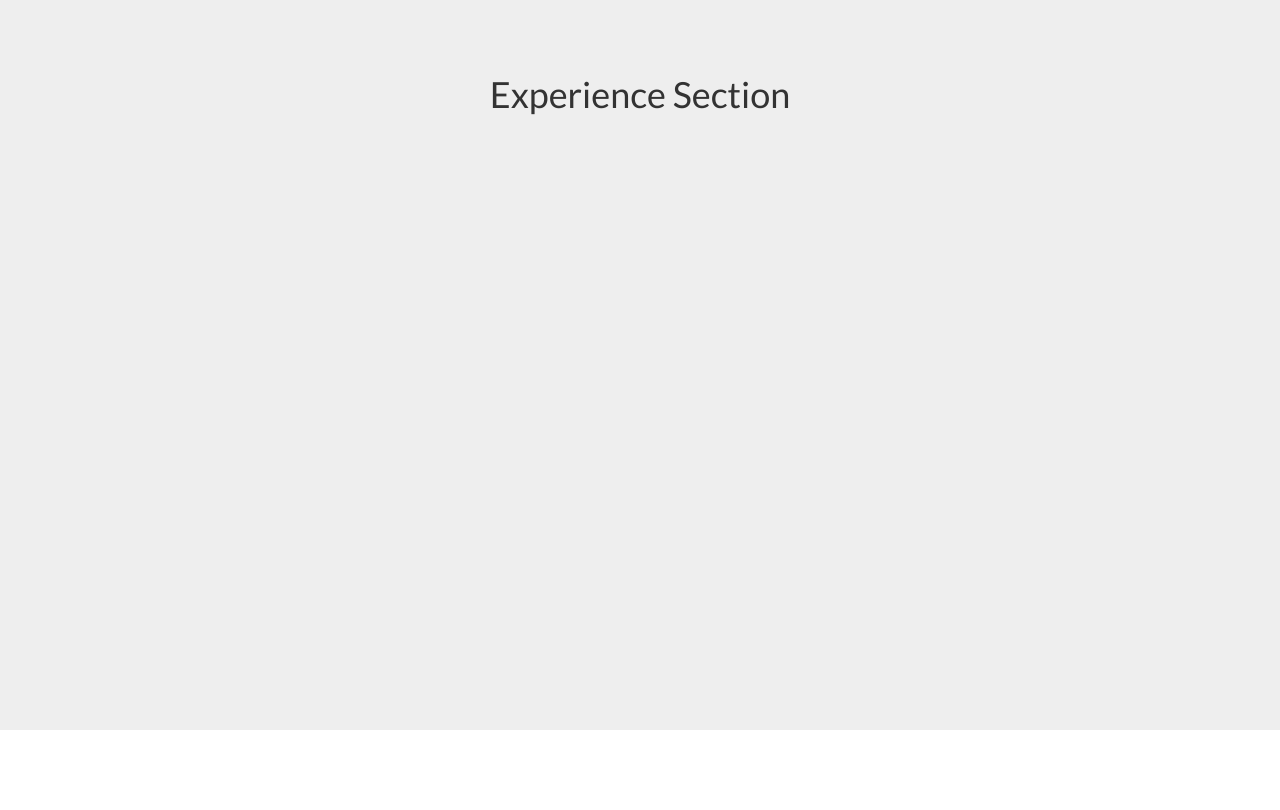
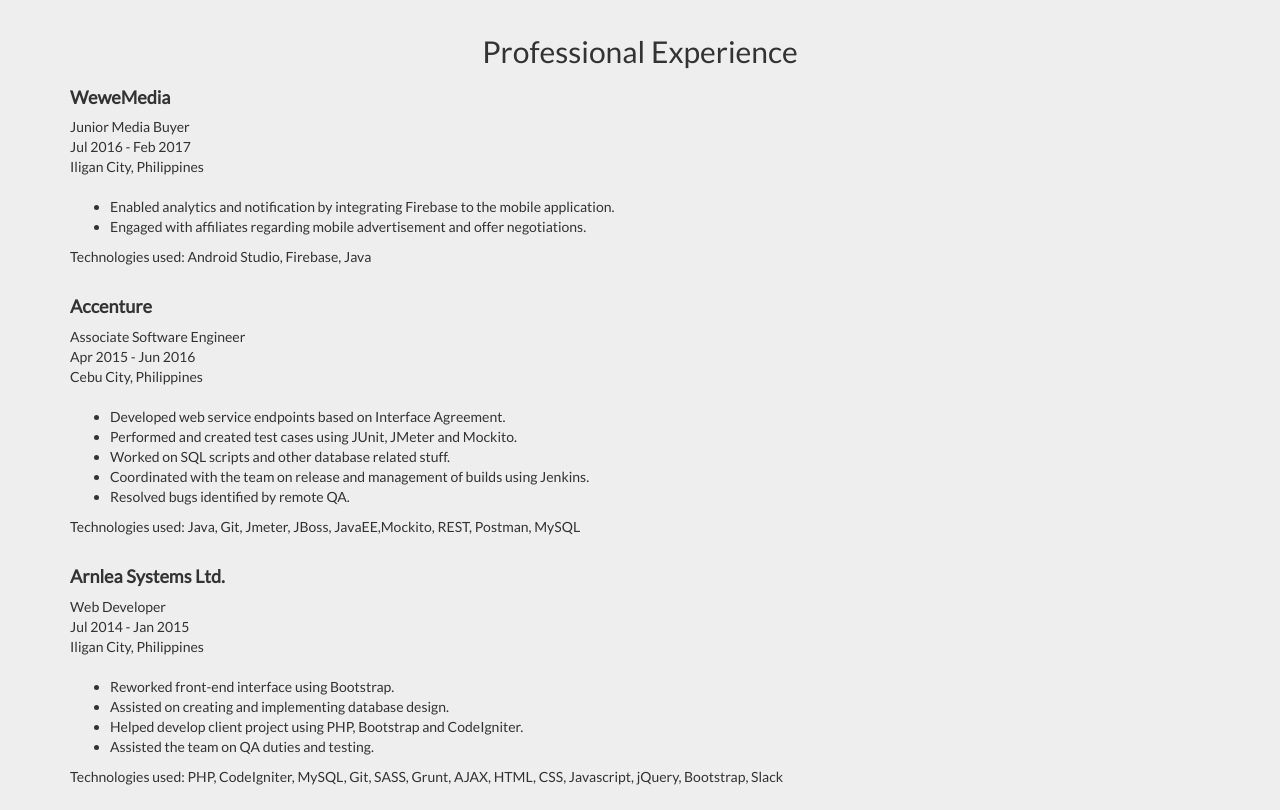
Before and after one commit to adriansangil/adriansangil.github.io, a plain HTML site: page index.html in a window 1280 px wide. Shown: the part 960-1770 px from the top of the page. Drawn offline with nearby package versions, Linux system fonts and the light colour scheme.

Commit message:
added professioanl experience section

```diff
--- a/css/custom.css
+++ b/css/custom.css
@@ -43,7 +43,7 @@
 }
 
 .general-description {
-	color: #95a5a6;
+	color: #777d7d;
 	font-size: .9em;
 }
 
--- a/css/scrolling-nav.css
+++ b/css/scrolling-nav.css
@@ -28,14 +28,14 @@
 
 .white-section {
     min-height: 100%;
-    padding-top: 125px;
+    padding-top: 75px;
     text-align: center;
     background: #fff;
 }
 
 .dark-section {
     min-height: 100%;
-    padding-top: 125px;
+    padding-top: 75px;
     text-align: center;
     background: #eee;
 }
--- a/index.html
+++ b/index.html
@@ -50,7 +50,11 @@
                 <div class="col-lg-12">
                     <h1><strong>{{greetings1}}</strong></h1>
                     <span class="greetings">{{greetings2}}</span>
+                    <p></p>
                 </div>
+                <div class="col-lg-12">
+                <p>{{summary}}</p>
+            	</div>
             </div>
 
             <!-- first row about me -->
@@ -95,11 +99,23 @@
 
 	<!-- Experience Section -->
     <section id="experience" class="dark-section">
-        <div class="container custom-container">
+        <div class="container custom-container" ng-controller="ExperienceController">
             <div class="row">
                 <div class="col-lg-12">
-                    <h1>Experience Section</h1>
+                    <h2>{{header}}</h2>
                 </div>
+            </div>
+            <div class="text-left" ng-repeat="xp in experience">
+            	<h4><strong>{{xp.company}}</strong></h4>
+            	<span>{{xp.jobTitle}}<br /></span>
+            	<span class="job-length">{{xp.jobLength}}</span>
+            	<address class="job-address">{{xp.location}}</address>
+            	<ul>
+            		<li ng-repeat="r in xp.responsibilities">{{r}}</li>
+            	</ul>
+
+            	<span>Technologies used: {{xp.tech}}</span>
+            	<p><br></p>
             </div>
         </div>
     </section>
@@ -118,7 +134,7 @@
 
 
     <!-- Projects Section -->
-    <section id="projects" class="white-section">
+    <section id="projects" class="dark-section">
         <div class="container custom-container">
             <div class="row">
                 <div class="col-lg-12">
@@ -129,7 +145,7 @@
     </section>
 
     <!-- Education Section -->
-    <section id="education" class="dark-section">
+    <section id="education" class="white-section">
         <div class="container custom-container">
             <div class="row">
                 <div class="col-lg-12">
@@ -179,5 +195,6 @@
 	<!-- controllers -->
 	<script src="js/controllers/MainController.js"></script>
 	<script src="js/controllers/AboutMeController.js"></script>
+	<script src="js/controllers/ExperienceController.js"></script>
 </body>
 </html>
--- a/js/controllers/AboutMeController.js
+++ b/js/controllers/AboutMeController.js
@@ -1,6 +1,7 @@
 app.controller('AboutMeController', ['$scope', function($scope) {
   $scope.greetings1 = "Hello,";
   $scope.greetings2 = "a bit about me:";
+  $scope.summary = "I am a software engineer with 2+ years of experience in web and software development. I am highly familiar with the technologies and wide variety of tools used for web development. I also possess a Bachelor Degree in Information Technology Major in Database Systems."
 
   let myInfo = [];
 
--- /dev/null
+++ b/js/controllers/ExperienceController.js
@@ -0,0 +1,43 @@
+app.controller('ExperienceController', ['$scope', function($scope) {
+  $scope.header = "Professional Experience";
+
+  let myExperience = [];
+
+  myExperience.push({jobTitle:"Junior Media Buyer",
+  	company:"WeweMedia",
+  	jobLength:"Jul 2016 - Feb 2017",
+  	location:"Iligan City, Philippines",
+  	responsibilities:[
+  	"Enabled analytics and notification by integrating Firebase to the mobile application.",
+  	"Engaged with affiliates regarding mobile advertisement and offer negotiations."],
+  	tech: "Android Studio, Firebase, Java"
+  });
+
+  myExperience.push({jobTitle:"Associate Software Engineer",
+  	company:"Accenture",
+  	jobLength:"Apr 2015 - Jun 2016",
+  	location:"Cebu City, Philippines",
+  	responsibilities:[
+  	"Developed web service endpoints based on Interface Agreement.",
+  	"Performed and created test cases using JUnit, JMeter and Mockito.",
+  	"Worked on SQL scripts and other database related stuff.",
+  	"Coordinated with the team on release and management of builds using Jenkins.",
+  	"Resolved bugs identified by remote QA."],
+  	tech: "Java, Git, Jmeter, JBoss, JavaEE,Mockito, REST, Postman, MySQL"
+  });
+
+  myExperience.push({jobTitle:"Web Developer",
+  	company:"Arnlea Systems Ltd.",
+  	jobLength:"Jul 2014 - Jan 2015",
+  	location:"Iligan City, Philippines",
+  	responsibilities:[
+  	"Reworked front-end interface using Bootstrap.",
+  	"Assisted on creating and implementing database design.",
+  	"Helped develop client project using PHP, Bootstrap and CodeIgniter.",
+  	"Assisted the team on QA duties and testing."
+  	],
+  	tech:"PHP, CodeIgniter, MySQL, Git, SASS, Grunt, AJAX, HTML, CSS, Javascript, jQuery, Bootstrap, Slack"
+  });
+
+  $scope.experience = myExperience;
+}]);
```
Also changed, not shown: images/accenture.png (added), images/arnlea.png (added), images/wewemedia.png (added).
